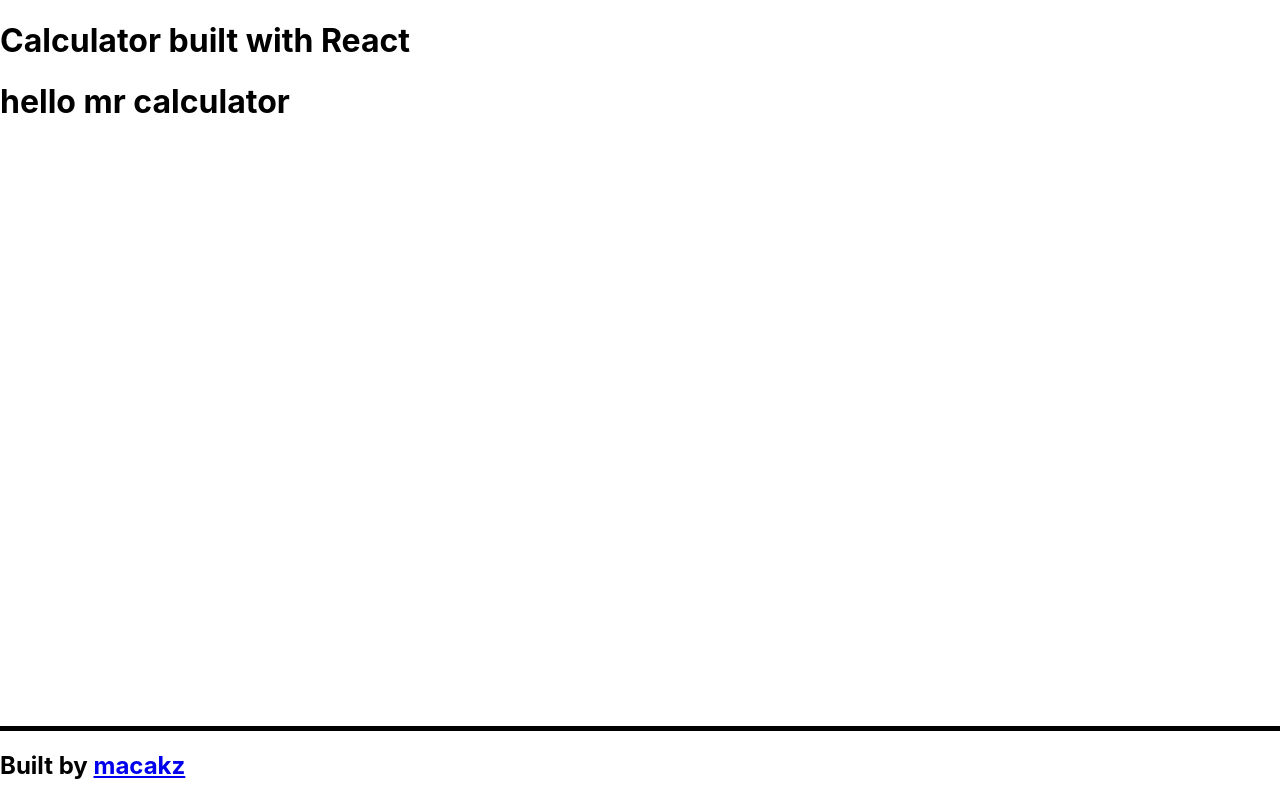
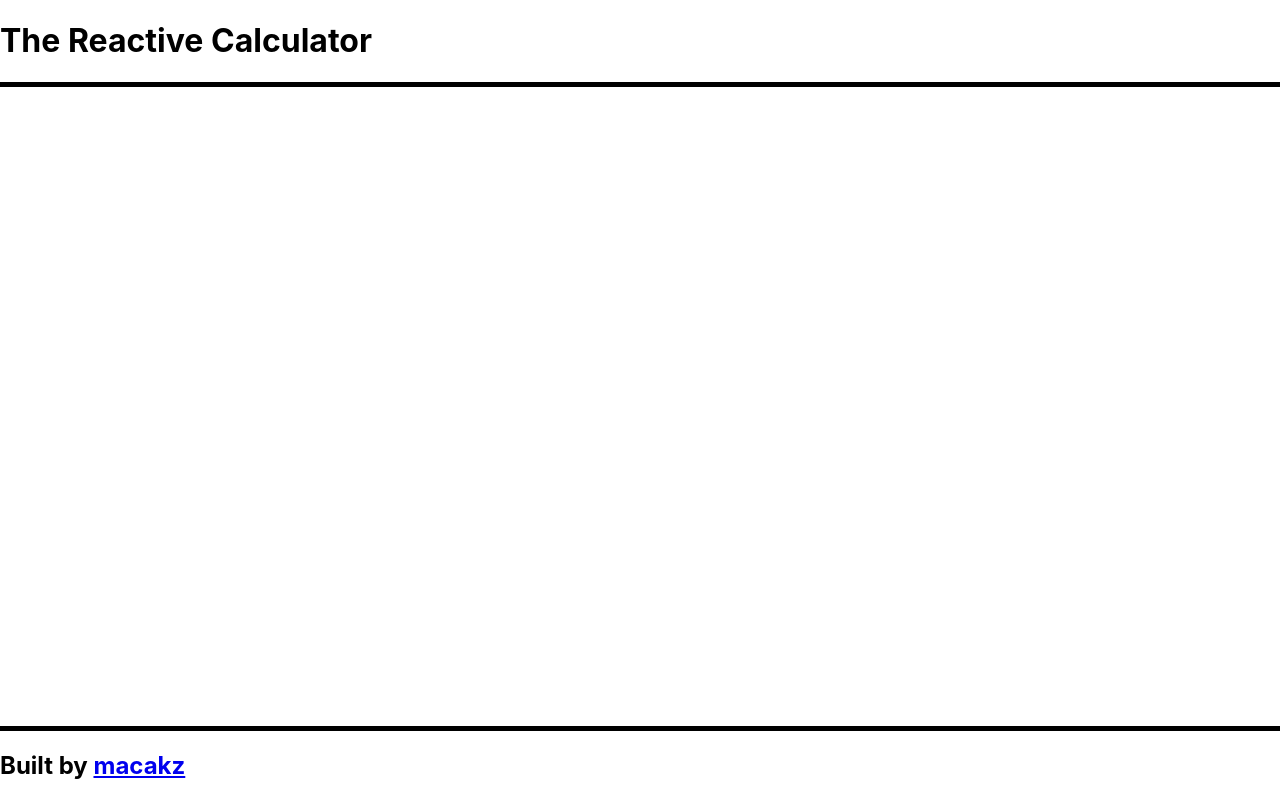
Before and after one commit to macakz/calculator, a React (Create React App) app: page / in a window 1280 px wide. Built offline with nearby package versions, Linux system fonts and the light colour scheme.

Commit message:
minor styling

```diff
--- a/public/index.html
+++ b/public/index.html
@@ -5,7 +5,7 @@
   <meta charset="utf-8" />
   <meta name="viewport" content="width=device-width, initial-scale=1" />
   <meta name="theme-color" content="#000000" />
-  <title>Calculator</title>
+  <title>The Reactive Calculator</title>
 </head>
 
 <body>
--- a/src/App.css
+++ b/src/App.css
@@ -15,3 +15,8 @@
 .contentWrap {
   flex: 1;
 }
+
+.headerContainer {
+  border-bottom: 5px solid black;
+
+}
--- a/src/Calculator.jsx
+++ b/src/Calculator.jsx
@@ -1,7 +1,7 @@
 function Calculator () {
     return (
         <>
-        <h1>hello mr calculator</h1>
+
         </>
     )
 }
--- a/src/Header.jsx
+++ b/src/Header.jsx
@@ -2,8 +2,8 @@
 function Header () {
     return (
         <>
-            <div>
-                <h1>Calculator built with React</h1>
+            <div className="headerContainer">
+                <h1>The Reactive Calculator</h1>
 
             </div>
         </>
```
Also changed, not shown: 1 other file (tests, documents, lock files or other folders).
